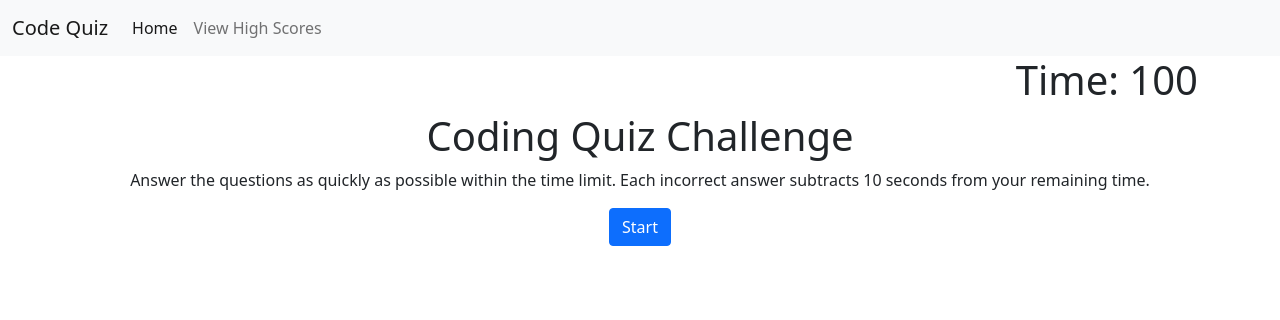
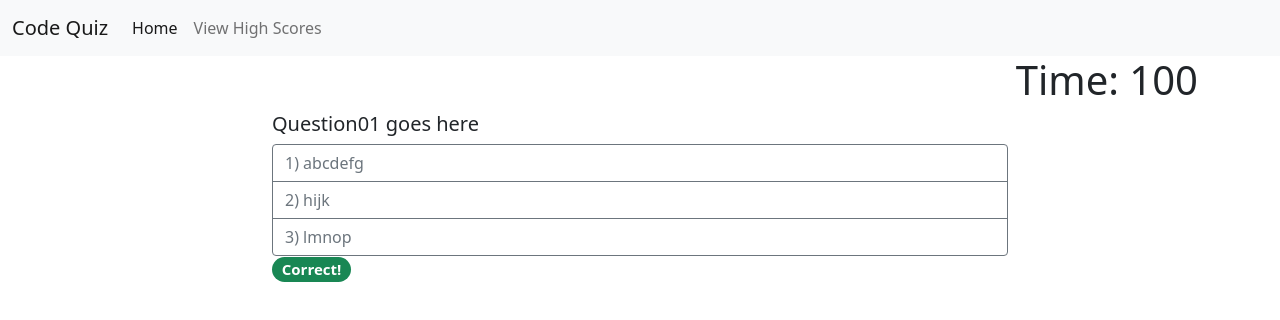
Before and after one commit to danielryangreen/code-quiz, a plain HTML site: page index.html in a window 1280 px wide. Drawn offline with nearby package versions, Linux system fonts and the light colour scheme.

Commit message:
Added function to display next question

```diff
--- a/index.html
+++ b/index.html
@@ -56,23 +56,21 @@
           <button type="button" class="btn btn-primary">Start</button>
         </div>
       </div>
-      <div class="row" id="question">
-        <div class="col">
-          <h5 class="text-center">Question goes here</h5>
+      <div class="row justify-content-center" id="question">
+        <div class="col-8">
+          <h5 class="text-start"></h5>
         </div>
       </div>
       <div class="row" id="choices">
-        <div class="col d-grid col-6 mx-auto">
+        <div class="col d-grid col-8 mx-auto">
           <div class="btn-group-vertical" role="group" aria-label="Multiple-choice answers">
-            <button type="button" class="btn btn-outline-secondary">1) Answer goes here</button>
-            <button type="button" class="btn btn-outline-secondary">2) Answer goes here</button>
-            <button type="button" class="btn btn-outline-secondary">3) Answer goes here</button>
+            <!-- <button type="button" class="btn btn-outline-secondary">1) Choice goes here</button> -->
           </div>
         </div>
       </div>
-      <div class="row" id="badge">
-        <div class="col">
-          <h5 class="text-center"><span class="badge rounded-pill bg-success">Correct!</span></h5>
+      <div class="row justify-content-center" id="badge">
+        <div class="col-8">
+          <h5 class="text-start"><span class="badge rounded-pill bg-success">Correct!</span></h5>
         </div>
       </div>
       <div class="row">
--- a/script.js
+++ b/script.js
@@ -3,9 +3,10 @@ var countdown = 100;
 var score = 0;
 
 // store questions as objects
-var question01 = {question: "Question01 goes here", choices: ["abcdefg", "hijk", "lmnop"], answer: 2};
-var question02 = {question: "Question02 goes here", choices: ["qrs", "tuv", "wx", "yz"], answer: 3};
-var question03 = {question: "Question03 goes here", choices: ["true", "false"], answer: 0};
+var question01 = {question: "Question01 goes here", choicesArray: ["abcdefg", "hijk", "lmnop"], answer: 2};
+var question02 = {question: "Question02 goes here", choicesArray: ["qrs", "tuv", "wx", "yz"], answer: 3};
+var question03 = {question: "Question03 goes here", choicesArray: ["true", "false"], answer: 0};
+var questionsArray = [question01, question02, question03];
 
 // get reference to each element
 var timerElement = document.querySelector("#timer");
@@ -59,7 +60,7 @@ function showGameOverScreen() {
 }
 
 // display start screen elements
-showStartScreen();
+// showStartScreen();
 
 timerElement.children[0].children[0].textContent = "Time: " + countdown;
 
@@ -68,6 +69,18 @@ timerElement.children[0].children[0].textContent = "Time: " + countdown;
 // start countdown timer
 
 // display next question
+showQuizScreen();
+function displayNextQuestion(index) {
+  questionElement.children[0].children[0].textContent = questionsArray[index].question;
+  for (var i = 0; i < questionsArray[index].choicesArray.length; i++) {
+    var choice = document.createElement("button");
+    choice.setAttribute("type", "button");
+    choice.setAttribute("class", "btn btn-outline-secondary text-start");
+    choice.textContent = (i + 1) + ") " + questionsArray[index].choicesArray[i];
+    choicesElement.children[0].children[0].appendChild(choice);
+  }
+}
+displayNextQuestion(0);
 
 // listen for answer
 
@@ -78,6 +91,7 @@ timerElement.children[0].children[0].textContent = "Time: " + countdown;
 // after last question or timer expires, calculate score
 
 // display game over elements
+// showGameOverScreen();
 scoreElement.children[0].children[0].textContent = "Your score is: " + score;
 
 // listen for submit button
```
